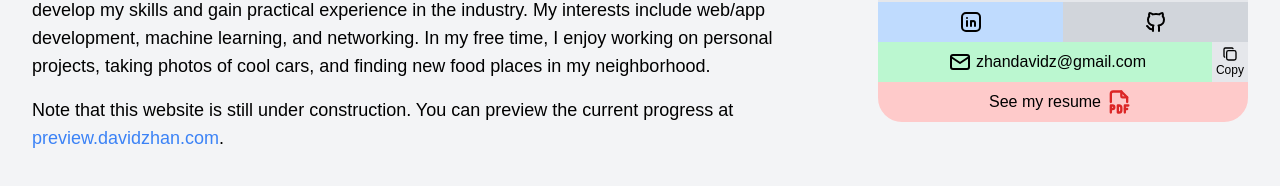
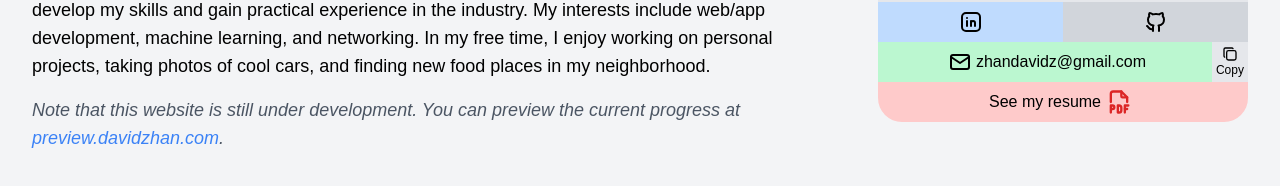
Before and after one commit to zhandavidz/personal-website, a Next.js app: page / in a window 1280 px wide. Shown: the part 368-554 px from the top of the page. Built offline with nearby package versions, Linux system fonts and the light colour scheme.

Commit message:
modify under dev message

```diff
--- a/src/app/page.tsx
+++ b/src/app/page.tsx
@@ -37,8 +37,8 @@ export default function Home() {
           <p className="text-lg">
             I am a graduating senior majoring in Computer Science at the University of Massachusetts Amherst, and I am excited to be continuing my education in the accelerated master&apos;s program. I have a strong foundation in software development, with experience in various programming languages and frameworks. I am currently seeking software engineering internships to further develop my skills and gain practical experience in the industry. My interests include web/app development, machine learning, and networking. In my free time, I enjoy working on personal projects, taking photos of cool cars, and finding new food places in my neighborhood.
           </p>
-          <p className="text-lg">
-            Note that this website is still under construction. You can preview the current progress at <Link href="https://preview.davidzhan.com" className="text-blue-500 hover:text-blue-600 dark:hover:text-blue-400 hover:underline">preview.davidzhan.com</Link>.
+          <p className="text-lg italic text-gray-600 dark:text-gray-400">
+            Note that this website is still under development. You can preview the current progress at <Link href="https://preview.davidzhan.com" className="text-blue-500 hover:text-blue-600 dark:hover:text-blue-400 hover:underline">preview.davidzhan.com</Link>.
           </p>
         </div>
       </div>
```
